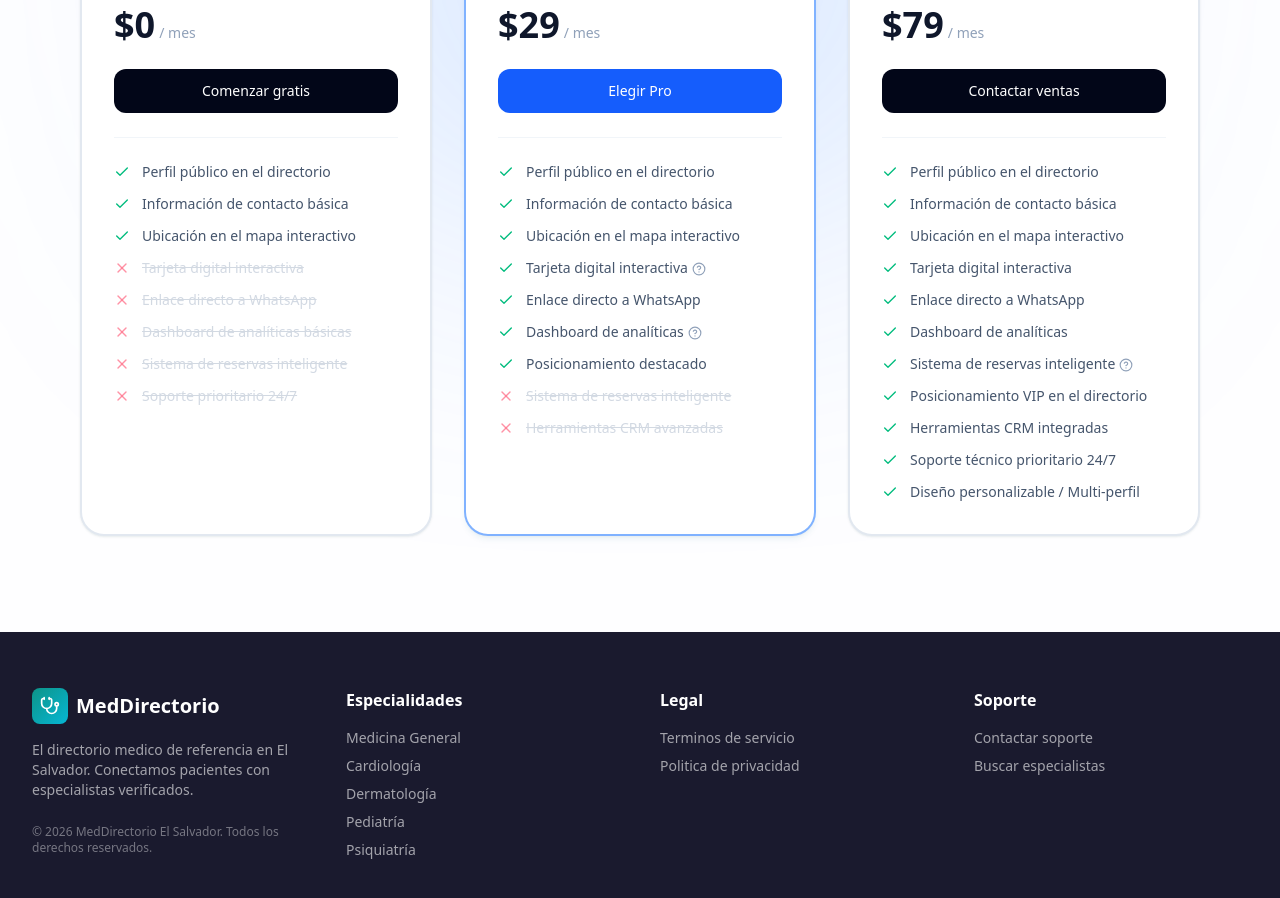
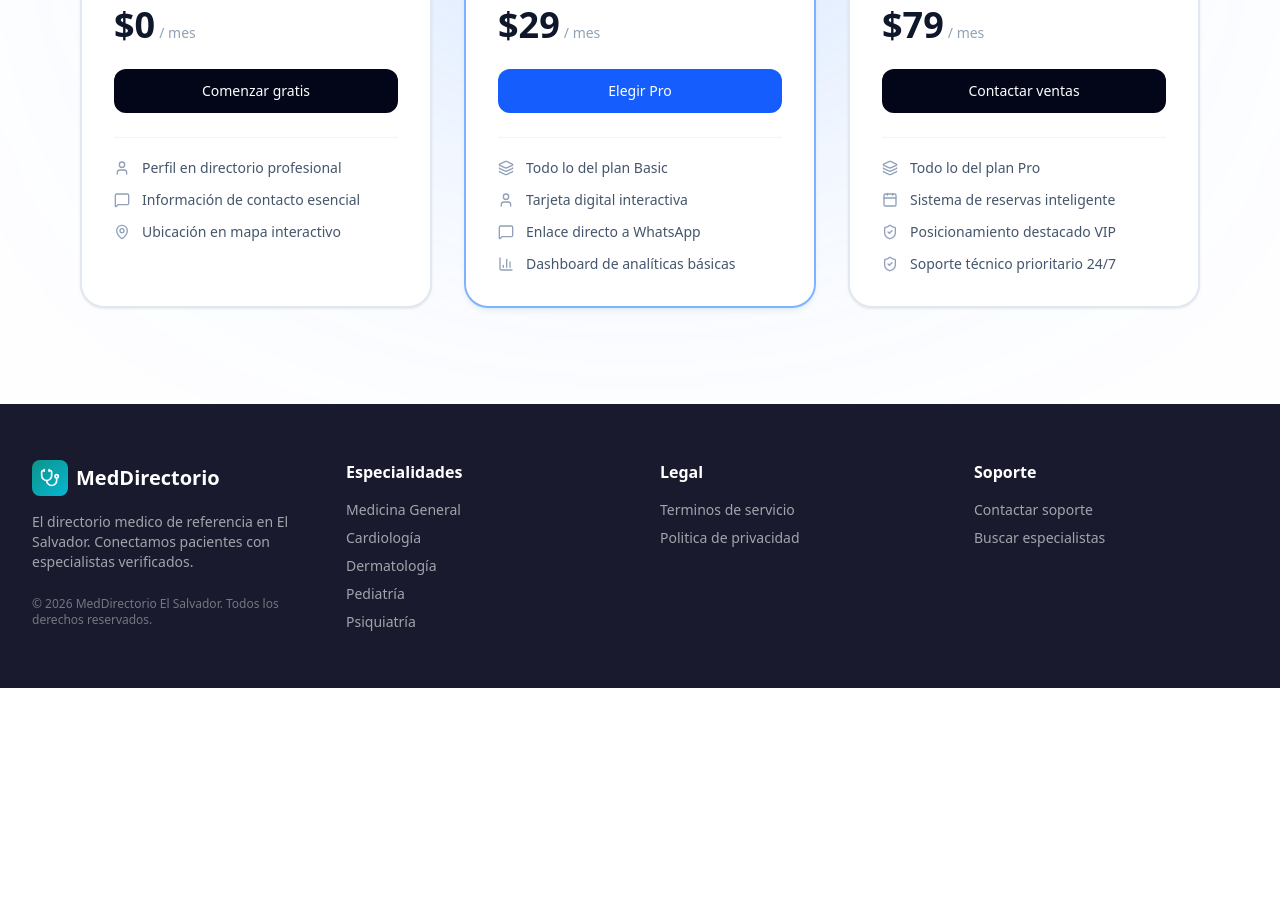
Before and after one commit to Kuskat-code/directory_, a Next.js app: page / in a window 1280 px wide. Shown: the part 2720-3618 px from the top of the page. After the commit the page ends 3408 px from the top, so only its background shows below. Built offline with nearby package versions, Linux system fonts and the light colour scheme.

Commit message:
refactor: replace feature inclusion flags with icons in PricingSection for improved visual representation and clarity

```diff
--- a/src/components/PricingSection.tsx
+++ b/src/components/PricingSection.tsx
@@ -2,7 +2,15 @@
 
 import { useEffect, useState } from 'react';
 import { motion } from 'framer-motion';
-import { Check, HelpCircle, X } from 'lucide-react';
+import {
+  BarChart3,
+  Calendar,
+  Layers,
+  MapPin,
+  MessageSquare,
+  ShieldCheck,
+  User,
+} from 'lucide-react';
 
 const EASE = [0.4, 0, 0.2, 1] as const;
 
@@ -10,8 +18,7 @@ const EASE = [0.4, 0, 0.2, 1] as const;
 
 interface PlanFeature {
   text: string;
-  included: boolean;
-  tooltip?: string;
+  Icon: React.ElementType;
 }
 
 interface Plan {
@@ -36,14 +43,9 @@ const PRICING_PLANS: Plan[] = [
     priceYearly: 0,
     buttonText: 'Comenzar gratis',
     features: [
-      { text: 'Perfil público en el directorio',       included: true  },
-      { text: 'Información de contacto básica',        included: true  },
-      { text: 'Ubicación en el mapa interactivo',      included: true  },
-      { text: 'Tarjeta digital interactiva',           included: false, tooltip: 'Disponible en plan Pro' },
-      { text: 'Enlace directo a WhatsApp',             included: false },
-      { text: 'Dashboard de analíticas básicas',       included: false },
-      { text: 'Sistema de reservas inteligente',       included: false },
-      { text: 'Soporte prioritario 24/7',              included: false },
+      { text: 'Perfil en directorio profesional',  Icon: User          },
+      { text: 'Información de contacto esencial',  Icon: MessageSquare },
+      { text: 'Ubicación en mapa interactivo',     Icon: MapPin        },
     ],
   },
   {
@@ -55,15 +57,10 @@ const PRICING_PLANS: Plan[] = [
     buttonText: 'Elegir Pro',
     isPopular: true,
     features: [
-      { text: 'Perfil público en el directorio',       included: true  },
-      { text: 'Información de contacto básica',        included: true  },
-      { text: 'Ubicación en el mapa interactivo',      included: true  },
-      { text: 'Tarjeta digital interactiva',           included: true, tooltip: 'Perfil enriquecido con CTA directo' },
-      { text: 'Enlace directo a WhatsApp',             included: true  },
-      { text: 'Dashboard de analíticas',               included: true, tooltip: 'Métricas de visitas y contactos' },
-      { text: 'Posicionamiento destacado',             included: true  },
-      { text: 'Sistema de reservas inteligente',       included: false },
-      { text: 'Herramientas CRM avanzadas',            included: false },
+      { text: 'Todo lo del plan Basic',            Icon: Layers        },
+      { text: 'Tarjeta digital interactiva',       Icon: User          },
+      { text: 'Enlace directo a WhatsApp',         Icon: MessageSquare },
+      { text: 'Dashboard de analíticas básicas',   Icon: BarChart3     },
     ],
   },
   {
@@ -74,17 +71,10 @@ const PRICING_PLANS: Plan[] = [
     priceYearly: 63,
     buttonText: 'Contactar ventas',
     features: [
-      { text: 'Perfil público en el directorio',       included: true  },
-      { text: 'Información de contacto básica',        included: true  },
-      { text: 'Ubicación en el mapa interactivo',      included: true  },
-      { text: 'Tarjeta digital interactiva',           included: true  },
-      { text: 'Enlace directo a WhatsApp',             included: true  },
-      { text: 'Dashboard de analíticas',               included: true  },
-      { text: 'Sistema de reservas inteligente',       included: true, tooltip: 'Agenda integrada multi-especialista' },
-      { text: 'Posicionamiento VIP en el directorio',  included: true  },
-      { text: 'Herramientas CRM integradas',           included: true  },
-      { text: 'Soporte técnico prioritario 24/7',      included: true  },
-      { text: 'Diseño personalizable / Multi-perfil',  included: true  },
+      { text: 'Todo lo del plan Pro',              Icon: Layers        },
+      { text: 'Sistema de reservas inteligente',   Icon: Calendar      },
+      { text: 'Posicionamiento destacado VIP',     Icon: ShieldCheck   },
+      { text: 'Soporte técnico prioritario 24/7',  Icon: ShieldCheck   },
     ],
   },
 ];
@@ -117,42 +107,11 @@ function AnimatedPrice({ value, isVisible }: { value: number; isVisible: boolean
 // ─── FeatureItem ──────────────────────────────────────────────────────────────
 
 function FeatureItem({ feature }: { feature: PlanFeature }) {
+  const { Icon, text } = feature;
   return (
     <li className="flex items-start gap-3">
-      {feature.included ? (
-        <Check
-          className="mt-0.5 h-4 w-4 shrink-0 text-emerald-500"
-          aria-hidden="true"
-        />
-      ) : (
-        <X
-          className="mt-0.5 h-4 w-4 shrink-0 text-rose-400/70"
-          aria-hidden="true"
-        />
-      )}
-      <span
-        className={
-          feature.included
-            ? 'text-sm text-slate-600'
-            : 'text-sm line-through text-slate-400 opacity-40'
-        }
-      >
-        {feature.text}
-        {feature.tooltip && feature.included && (
-          <span className="group relative ml-1 inline-block">
-            <HelpCircle
-              className="inline h-3.5 w-3.5 cursor-help text-slate-400"
-              aria-label={feature.tooltip}
-            />
-            <span
-              role="tooltip"
-              className="pointer-events-none absolute bottom-full left-1/2 z-10 mb-2 w-44 -translate-x-1/2 rounded-lg bg-slate-900 px-2 py-1.5 text-xs text-white opacity-0 shadow-lg transition-opacity duration-200 group-hover:opacity-100 group-focus-within:opacity-100"
-            >
-              {feature.tooltip}
-            </span>
-          </span>
-        )}
-      </span>
+      <Icon className="mt-0.5 h-4 w-4 shrink-0 text-slate-400" aria-hidden="true" />
+      <span className="text-sm text-slate-600">{text}</span>
     </li>
   );
 }
@@ -270,7 +229,7 @@ export default function PricingSection() {
                   )}
                 </div>
 
-                {/* 4. CTA button — right below price */}
+                {/* 4. CTA button */}
                 <button
                   type="button"
                   className={`mb-6 w-full rounded-xl px-4 py-3 text-center text-sm font-medium text-white transition-colors ${
@@ -283,7 +242,7 @@ export default function PricingSection() {
                 </button>
 
                 {/* 5. Features list */}
-                <div className="border-t border-slate-100 pt-6">
+                <div className="border-t border-slate-100 pt-5">
                   <ul className="flex flex-col gap-3" role="list">
                     {plan.features.map((feature) => (
                       <FeatureItem key={feature.text} feature={feature} />
```
